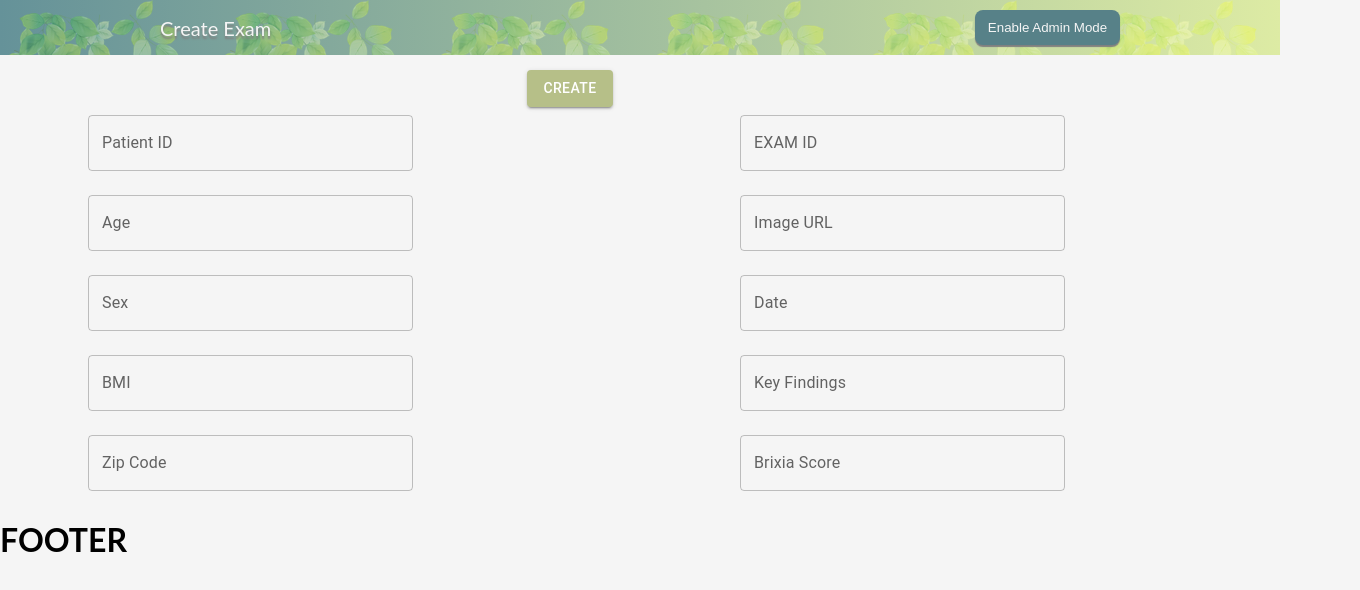
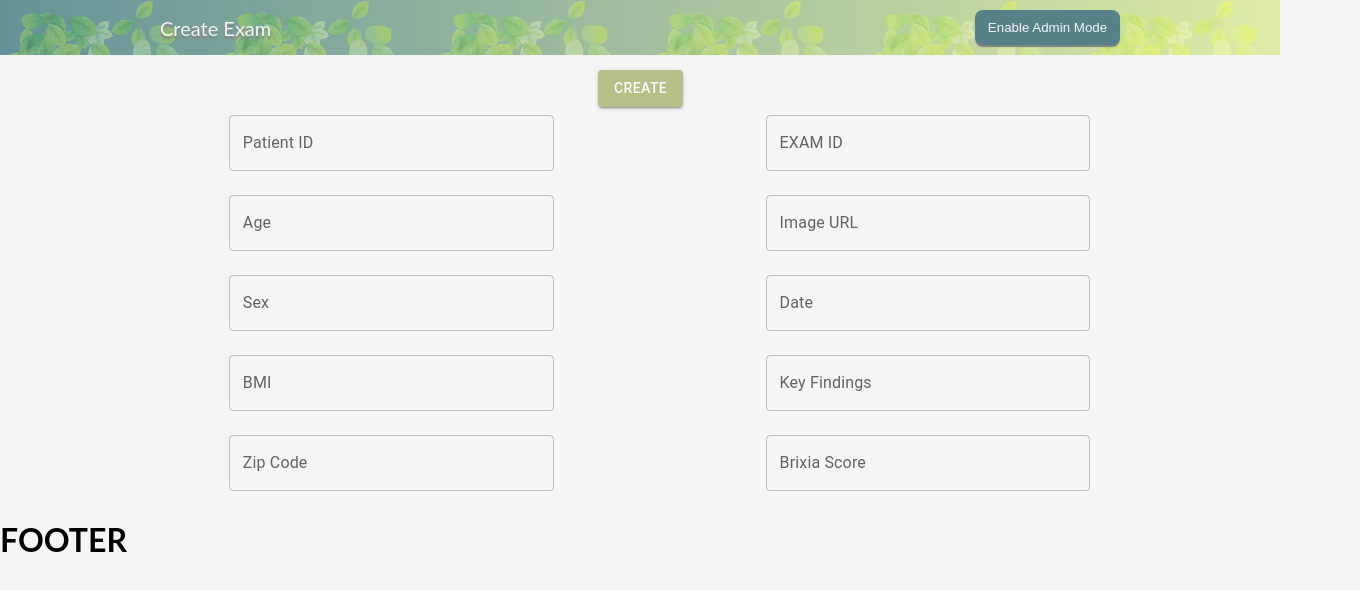
Before and after one commit to The-Ops-HD/Doctor-Help, a React (Create React App) app in the folder client/: page /create in a window 1280 px wide. Shown: the top 590 px of the page, 1360 px wide, since content can reach past the window. Built offline with nearby package versions, Linux system fonts and the light colour scheme.

Commit message:
Update CreateExam.jsx

```diff
--- a/client/src/components/CreateExam.jsx
+++ b/client/src/components/CreateExam.jsx
@@ -82,9 +82,9 @@ const CreatePost = (props) => {
 
   return (
     <div>
-    <FormControl onSubmit={onSubmitHandler}>
+    <form onSubmit={onSubmitHandler} style={{width: "82%", marginLeft: "11%"}}>
       <Box pl={10} sx={{ width: '100%' }}>
-        <div style={{textAlign: "center", marginLeft:"-300px", marginTop:"15px"}}>
+        <div style={{textAlign: "center", marginLeft:"-210px", marginTop:"15px"}}>
         <Button type="submit" sx={{ backgroundColor: '#b6bf88' }} variant="contained">Create</Button>
         </div>
         <Grid container rowSpacing={1} columnSpacing={{ xs: 1, sm: 2, md: 3 }}>
@@ -101,7 +101,7 @@ const CreatePost = (props) => {
             <TextField sx={{ m: 1, width: '35ch' }}  id="outlined-basic" label="Image URL" variant="outlined" onChange={handleImageUrl}type="text"></TextField>
           </Grid>
           <Grid item xs={6}>
-          <TextField sx={{ m: 1, width: '35ch' }}  id="outlined-basic" label="Sex" variant="outlined" onChange={handleSex}type="text">2</TextField>
+            <TextField sx={{ m: 1, width: '35ch' }}  id="outlined-basic" label="Sex" variant="outlined" onChange={handleSex}type="text"></TextField>
           </Grid>
           <Grid item xs={6}>
             <TextField sx={{ m: 1, width: '35ch' }}  id="outlined-basic" label="Date" variant="outlined" onChange={handleDate}type="text"></TextField>
@@ -120,7 +120,7 @@ const CreatePost = (props) => {
           </Grid>
         </Grid>
       </Box>
-    </FormControl>
+    </form>
     </div>
   )
 }
```
Lines whose indentation alone changed are shown as unchanged.
